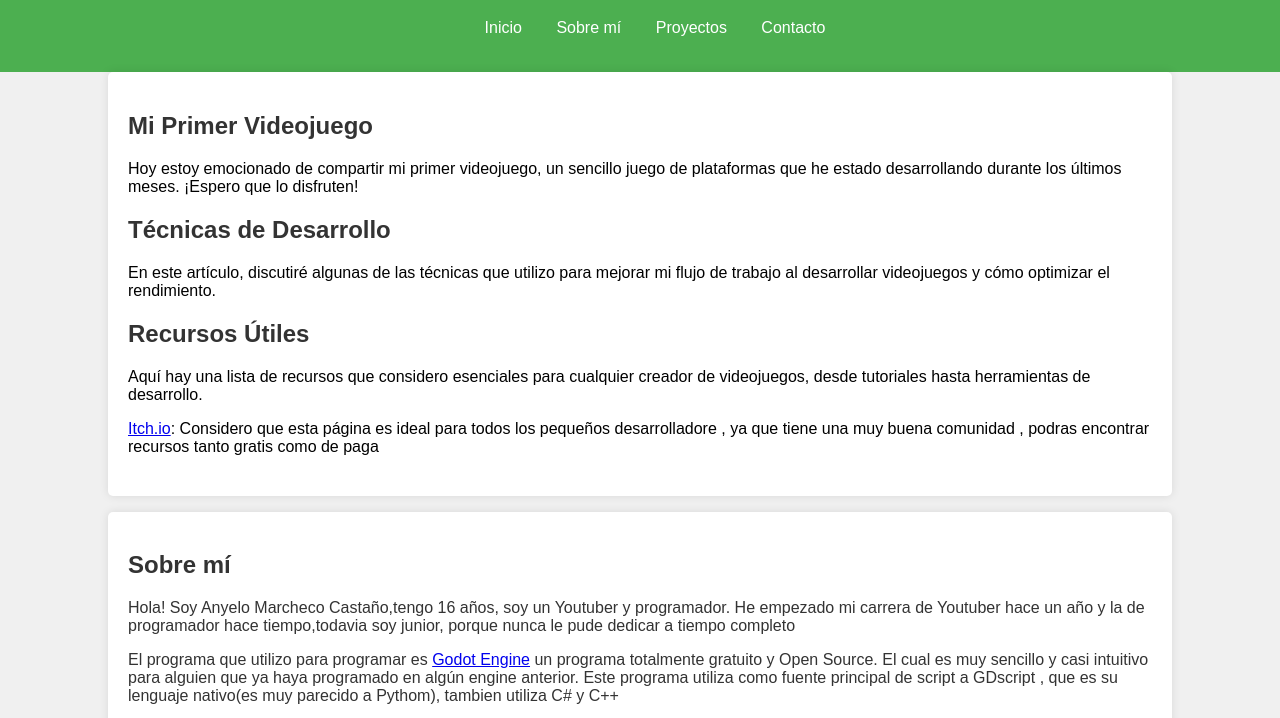
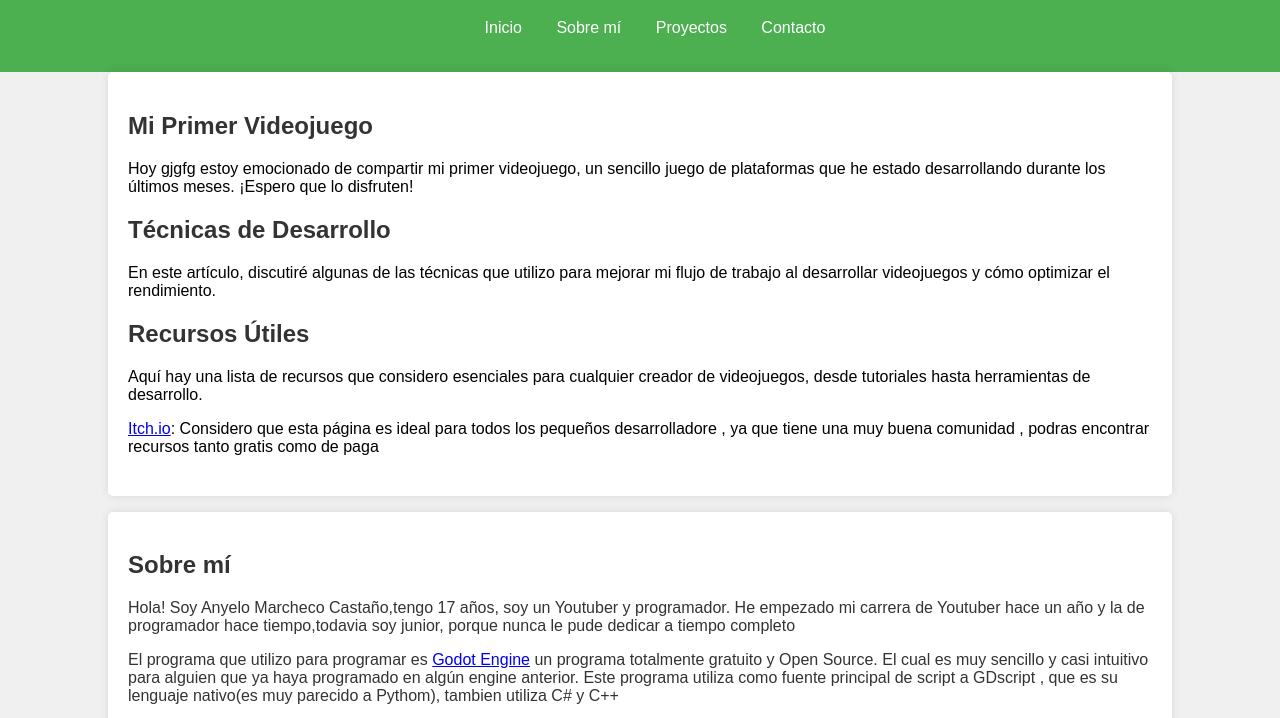
Before and after one commit to GPA035/GPA035.github.io, a plain HTML site: page index.html in a window 1280 px wide. Shown: the part 76-794 px from the top of the page. Drawn offline with Linux system fonts and the light colour scheme.

Commit message:
update index.html

```diff
--- a/index.html
+++ b/index.html
@@ -25,7 +25,7 @@
 
     <div class="post">
         <h2>Mi Primer Videojuego</h2>
-        <p>Hoy estoy emocionado de compartir mi primer videojuego, un sencillo juego de plataformas que he estado desarrollando durante los últimos meses. ¡Espero que lo disfruten!</p>
+        <p>Hoy gjgfg estoy emocionado de compartir mi primer videojuego, un sencillo juego de plataformas que he estado desarrollando durante los últimos meses. ¡Espero que lo disfruten!</p>
     </div>
 
 
@@ -57,7 +57,7 @@
             Sobre mí
         </h2>
 
-        <p>Hola! Soy Anyelo Marcheco Castaño,tengo 16 años, soy un Youtuber y programador. He empezado mi carrera de Youtuber hace un año y la de programador hace tiempo,todavia soy junior, porque nunca le pude dedicar a tiempo completo</p>
+        <p>Hola! Soy Anyelo Marcheco Castaño,tengo 17 años, soy un Youtuber y programador. He empezado mi carrera de Youtuber hace un año y la de programador hace tiempo,todavia soy junior, porque nunca le pude dedicar a tiempo completo</p>
 
         <p>El programa que utilizo para programar es <a href="https://godotengine.org/"> Godot Engine</a> un programa totalmente gratuito y Open Source. El cual es muy sencillo y casi intuitivo para alguien que ya haya programado en algún engine anterior. Este programa utiliza como fuente principal de script a GDscript , que es su lenguaje nativo(es muy parecido a Pythom), tambien utiliza C# y C++
         </p>
```
